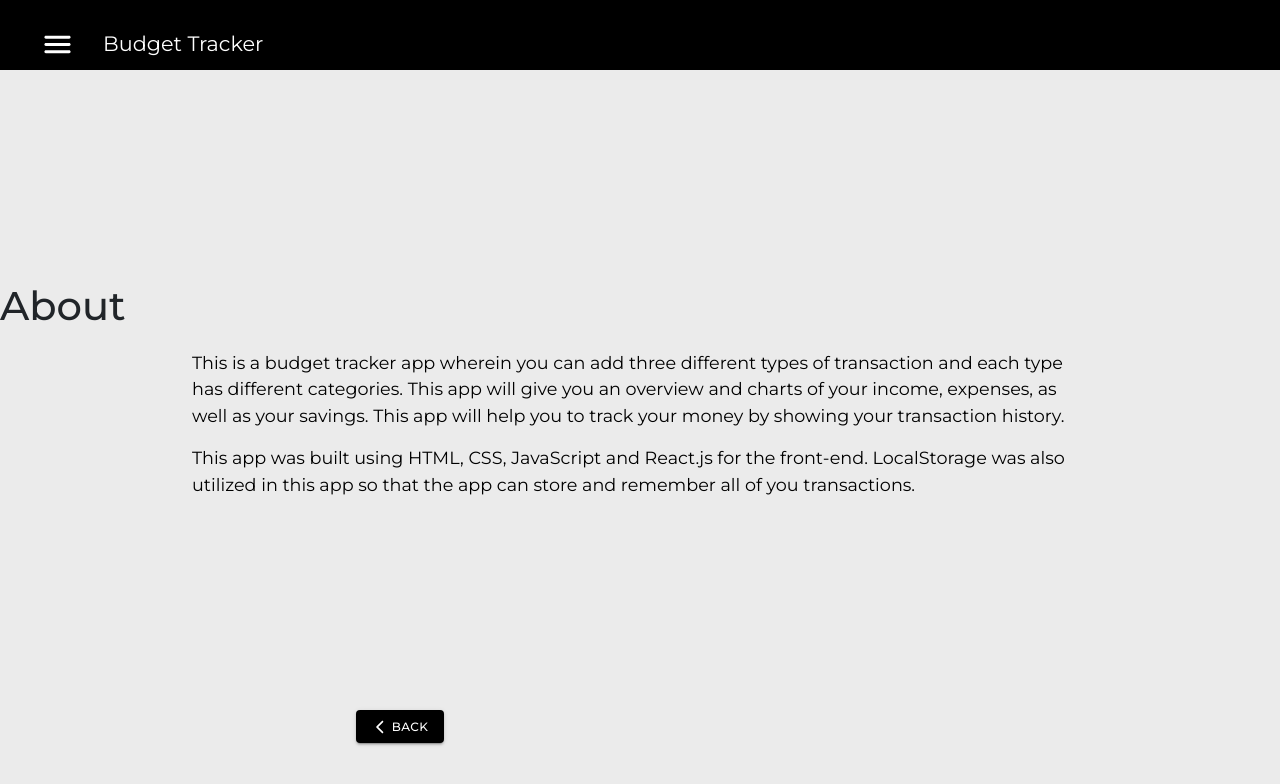
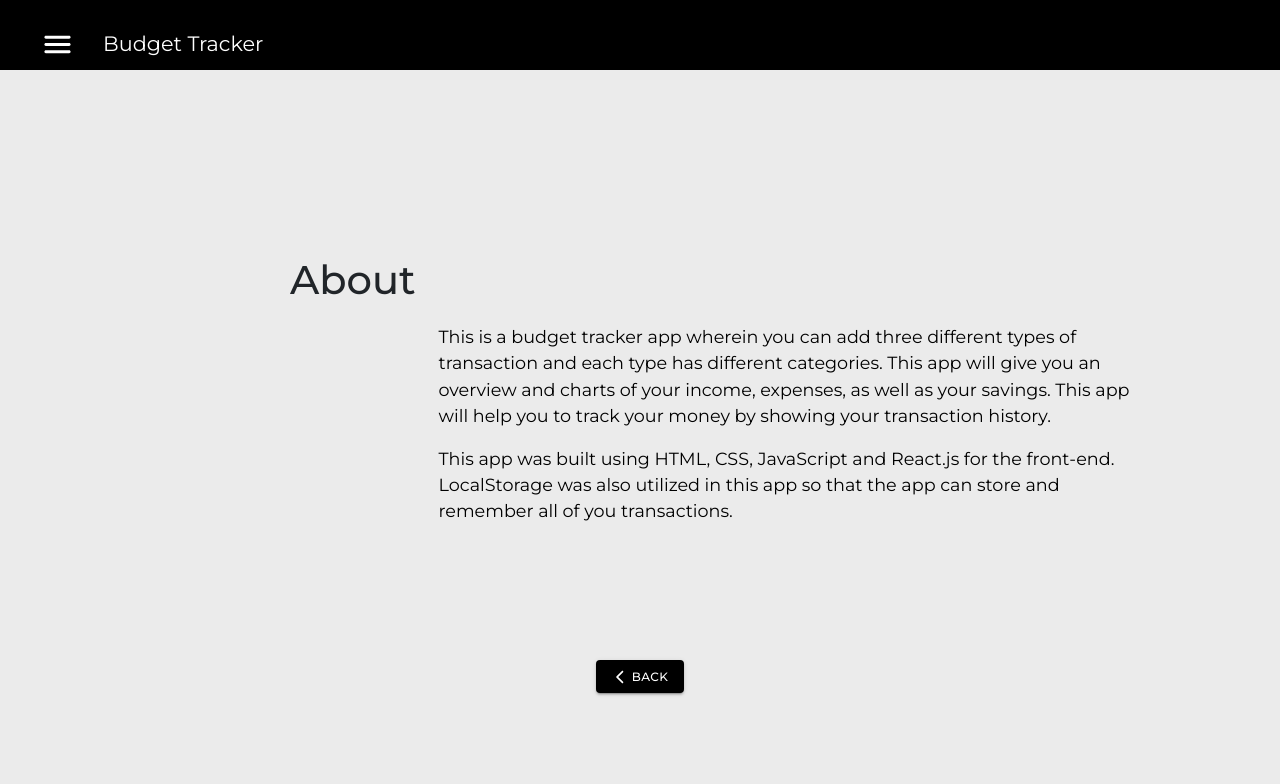
Before and after one commit to kennssscarlooo/budget-tracker, a React (Create React App) app: page /about in a window 1280 px wide. Shown: the top 784 px of the page. Built offline with nearby package versions, Linux system fonts and the light colour scheme.

Commit message:
Update pages.js

```diff
--- a/src/pages/pages.js
+++ b/src/pages/pages.js
@@ -52,12 +52,18 @@ export default makeStyles((theme) => ({
       color: "black",
     },
   },
+  middle: {
+    display: "flex",
+    justifyContent: "center",
+    alignItems: "center",
+  },
   aboutSection: {
+    margin: "30px auto",
     width: "90vw",
-    maxWidth: "800px",
+    maxWidth: "700px",
   },
   aboutButton: {
-    marginTop: "80vh",
+    marginTop: "70vh",
     backgroundColor: "black",
     fontSize: "12px",
     color: "white",
```
